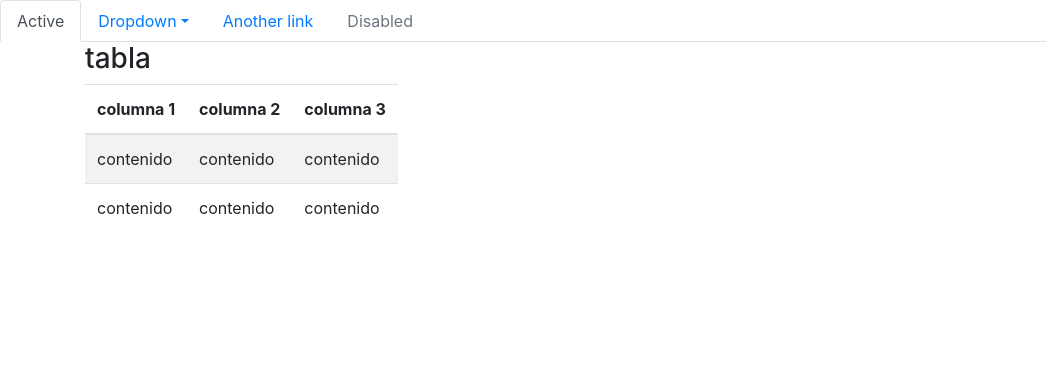
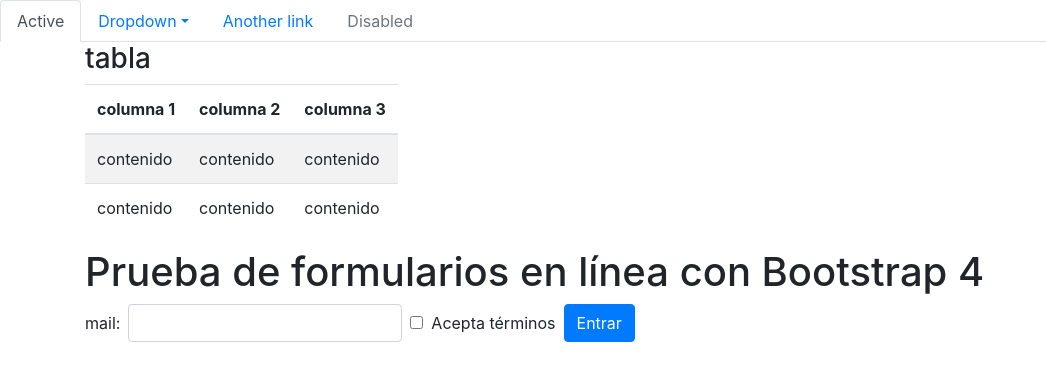
Before and after one commit to leonelazurdia/pruebaGit2, a plain HTML site: page index.html in a window 1280 px wide. Shown: the whole page, without its empty margins (0-1046 px from the left). Drawn offline with nearby package versions, Linux system fonts and the light colour scheme.

Commit message:
se ha agregado un formulario

```diff
--- a/index.html
+++ b/index.html
@@ -57,6 +57,21 @@
           </table>
       </div>
 
+      <div class="container">
+        <h1>Prueba de formularios en línea con Bootstrap 4</h1>
+        <form class="form-inline">
+          <label for="mail" class="mr-sm-2">mail:</label>
+          <input type="email" class="form-control mr-sm-2" id="mail">
+          <div class="form-check">
+            <label class="form-check-label">
+              <input type="checkbox" class="form-check-input mr-sm-2"> Acepta términos
+            </label>
+          </div>
+          <button type="submit" class="btn btn-primary ml-sm-2">Entrar</button>
+        </form>
+
+      </div>
+
       <!-- Tab panes -->
       <div class="tab-content">
           <div class="tab-pane fade show active" id="tab1Id" role="tabpanel"></div>
```
